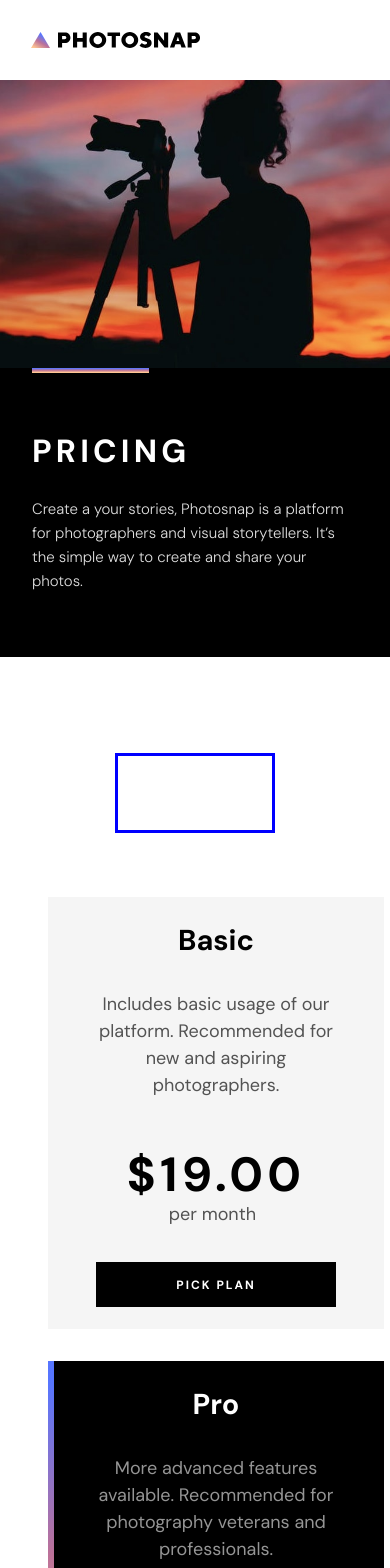
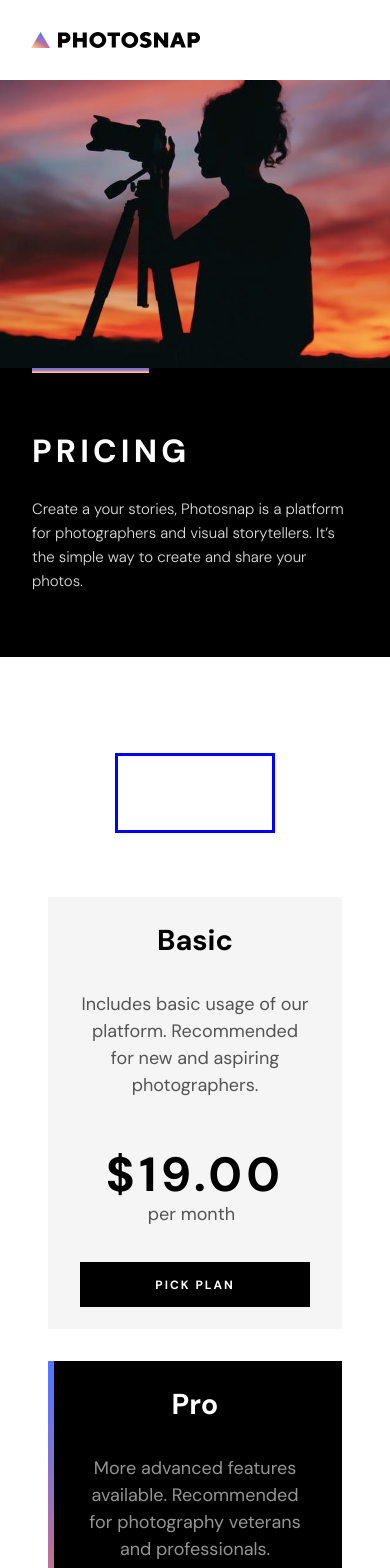
Before and after one commit to muhendawi/photosnap-hendawi, a React (Vite) app: page /pricing in a window 390 px wide. Shown: the top 1568 px of the page. Built offline with nearby package versions, Linux system fonts and the light colour scheme.

Commit message:
a small change on price card for mobile layout

```diff
--- a/src/components/single/SubscriptionCard.module.css
+++ b/src/components/single/SubscriptionCard.module.css
@@ -162,12 +162,12 @@
     flex-direction: column;
     align-items: center;
     justify-content: center;
-    min-width: 21em;
-    height: 27em;
-    padding: 3em;
+    min-width: 10em;
+    min-height: 27em;
+    padding: 2em;
     gap: 1em;
     /* border: 1px solid salmon; */
-    background-color: #f5f5f5;
+    /* background-color: #f5f5f5; */
   }
   .blackBgAndHeight {
     background-color: var(--black);
```
